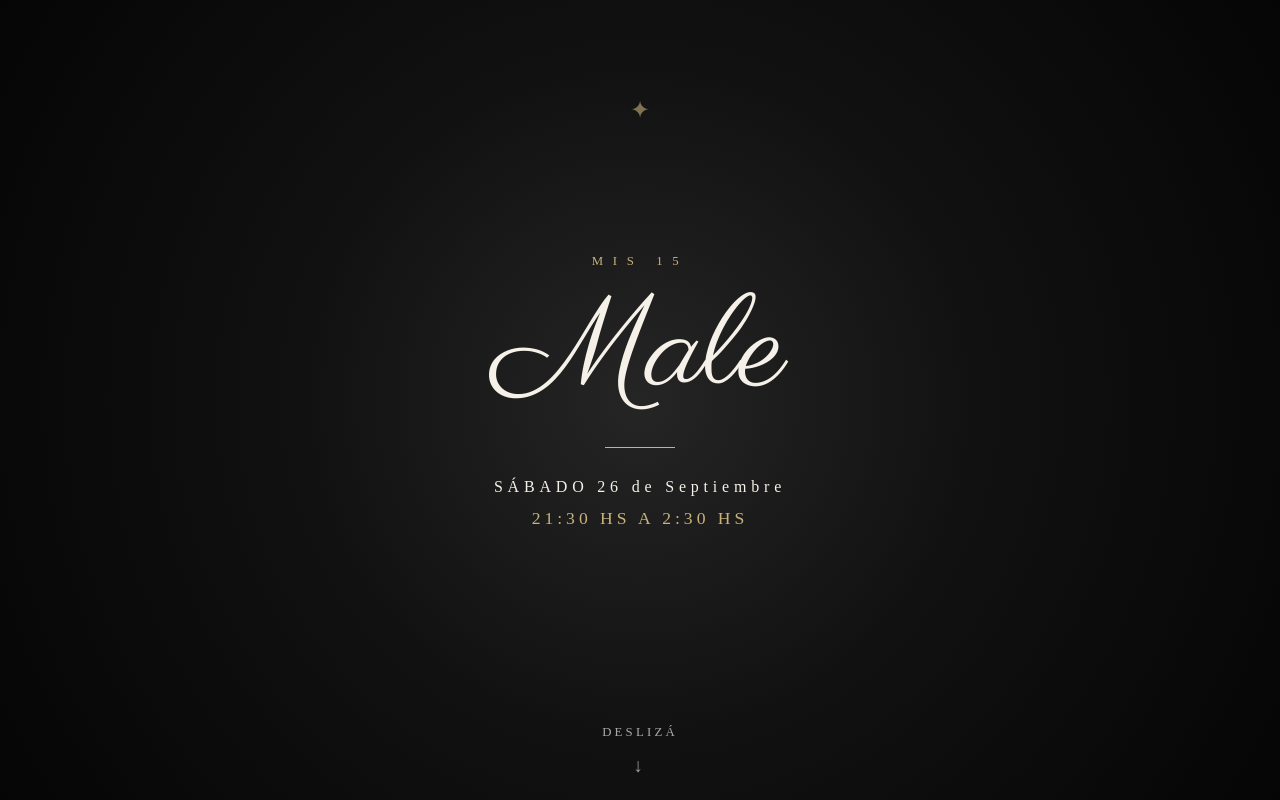
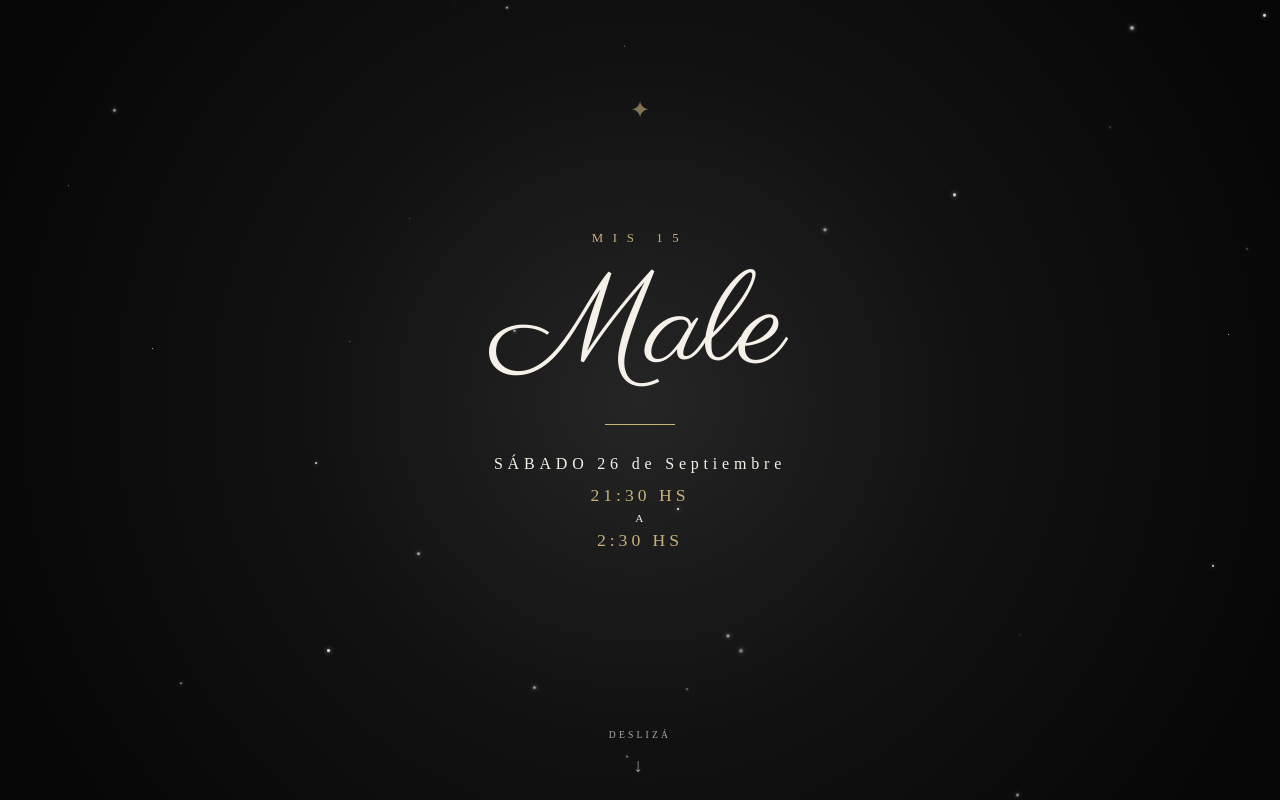
Before and after one commit to SantiJavaOK/Male15, a React (Vite) app: page / in a window 1280 px wide. Shown: the top 800 px of the page. Built offline with nearby package versions, Linux system fonts and the light colour scheme; a web font is replaced by a local one.

Commit message:
mas estrellas

```diff
--- a/src/App.css
+++ b/src/App.css
@@ -75,13 +75,24 @@ section {
 }
 
 .hero-time {
+  display: flex;
+  flex-direction: column;
+  align-items: center;
+  gap: 4px;
+
   margin-top: 12px;
 
   font-size: 1.1rem;
-
   letter-spacing: 0.25rem;
 
   color: #c9b27c;
+}
+
+.hero-time-separator {
+  font-size: 0.7rem;
+  letter-spacing: 0.1rem;
+  margin: 2px 0;
+  color: #f5f1e8;
 }
 
 .hero-decoration {
@@ -284,9 +295,11 @@ section {
 
   color: #aaa;
 
-  font-size: 0.8rem;
+  font-size: 0.6rem;
 
   letter-spacing: 0.2rem;
+
+  z-index: 2;
 }
 
 .scroll-arrow {
@@ -577,3 +590,64 @@ section {
 
   font-size: 0.9rem;
 }
+
+.hero .particles {
+  position: absolute;
+  inset: 0;
+
+  overflow: hidden;
+
+  pointer-events: none;
+
+  z-index: 0;
+}
+
+.hero > *:not(.particles) {
+  z-index: 1;
+}
+
+.particle {
+  position: absolute;
+
+  display: block;
+
+  border-radius: 50%;
+
+  background: #e8e8e8;
+
+  box-shadow:
+    0 0 5px rgba(255, 255, 255, 0.7),
+    0 0 10px rgba(220, 220, 220, 0.4);
+
+  opacity: 0;
+
+  animation:
+    particleFloat
+    ease-in-out
+    infinite;
+}
+
+@keyframes particleFloat {
+  0% {
+    opacity: 0;
+    transform: translateY(20px) scale(0.7);
+  }
+
+  25% {
+    opacity: 0.7;
+  }
+
+  50% {
+    opacity: 1;
+    transform: translateY(-10px) scale(1);
+  }
+
+  75% {
+    opacity: 0.5;
+  }
+
+  100% {
+    opacity: 0;
+    transform: translateY(-35px) scale(0.7);
+  }
+}
--- a/src/components/Hero.jsx
+++ b/src/components/Hero.jsx
@@ -1,9 +1,10 @@
 import Reveal from "./Reveal";
+import Particles from "./Particles";
 
 function Hero() {
   return (
     <section className="hero">
-
+      <Particles count={30} />
       <div className="hero-decoration hero-decoration-top">
         ✦
       </div>
@@ -29,10 +30,12 @@ function Hero() {
       </Reveal>
 
       <Reveal>
-        <p className="hero-time">
-          21:30 HS A 2:30 HS
-        </p>
-      </Reveal>
+  <p className="hero-time">
+    <span>21:30 HS</span>
+    <span className="hero-time-separator">A</span>
+    <span>2:30 HS</span>
+  </p>
+</Reveal>
 
       <div className="scroll-indicator">
         <span>DESLIZÁ</span>
--- /dev/null
+++ b/src/components/Particles.jsx
@@ -0,0 +1,31 @@
+function Particles({ count = 25 }) {
+  const particles = Array.from({ length: count }, (_, index) => ({
+    id: index,
+    left: `${Math.random() * 100}%`,
+    top: `${Math.random() * 100}%`,
+    size: `${Math.random() * 3 + 1}px`,
+    delay: `${Math.random() * 5}s`,
+    duration: `${Math.random() * 4 + 4}s`,
+  }));
+
+  return (
+    <div className="particles">
+      {particles.map((particle) => (
+        <span
+          key={particle.id}
+          className="particle"
+          style={{
+            left: particle.left,
+            top: particle.top,
+            width: particle.size,
+            height: particle.size,
+            animationDelay: particle.delay,
+            animationDuration: particle.duration,
+          }}
+        />
+      ))}
+    </div>
+  );
+}
+
+export default Particles;
```
